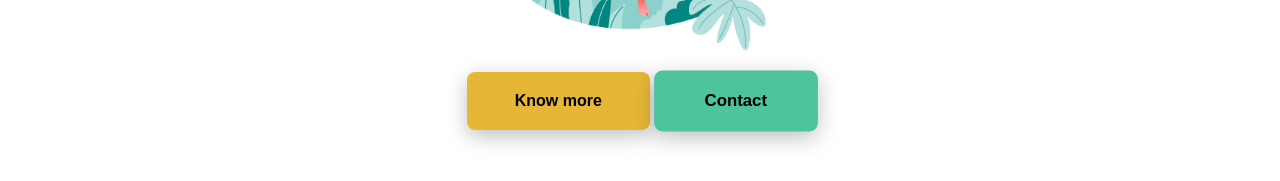
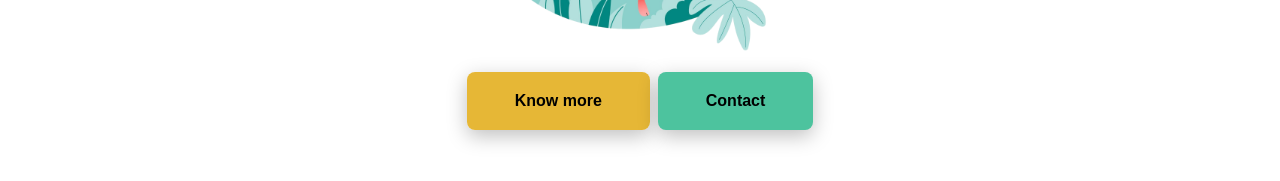
Before and after one commit to devhdez/portfolio-project, a React (Vite) app: page / in a window 1280 px wide. Shown: the part 573-754 px from the top of the page. Built offline with nearby package versions, Linux system fonts and the light colour scheme.

Commit message:
Small button fix

```diff
--- a/src/index.css
+++ b/src/index.css
@@ -170,7 +170,7 @@ p {
 .hero-button-primary {
   background-color: #4dc39e;
   color: #000;
-  transform: scale(1.05); /* Make it subtly larger */
+  /* transform: scale(1.05); Make it subtly larger */
 }
 
 .hero-button-primary:hover {
```
